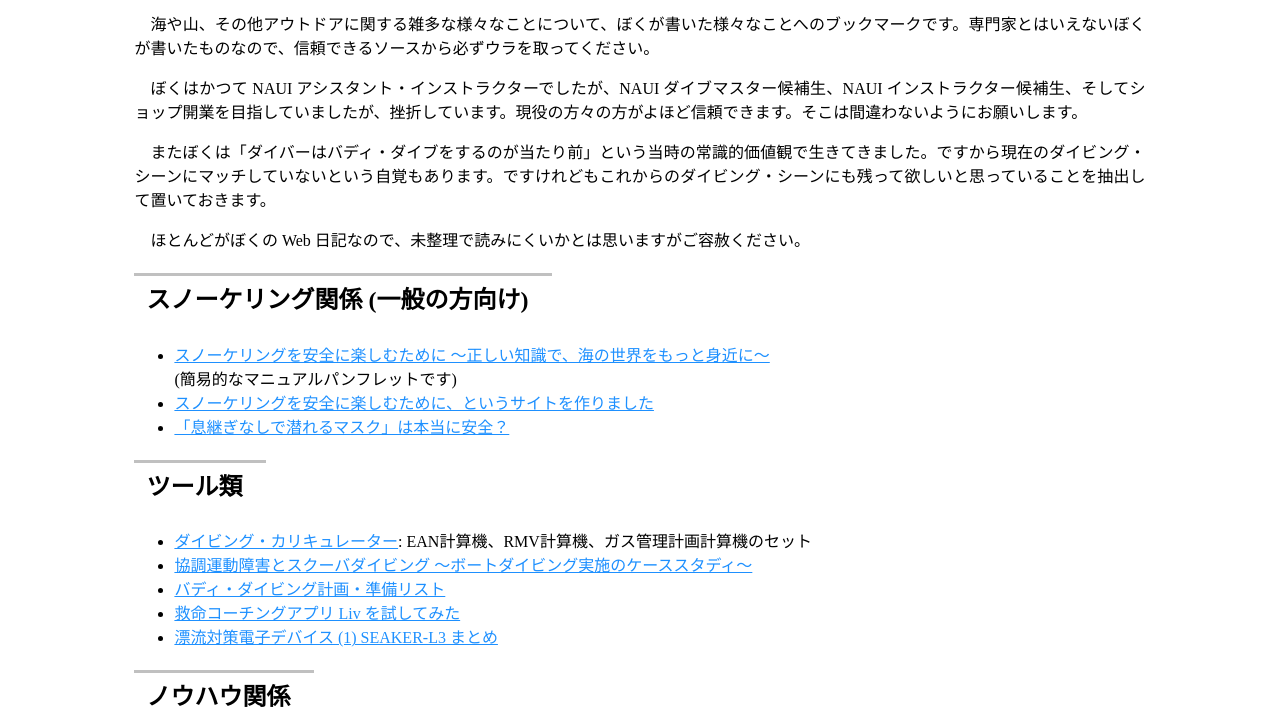
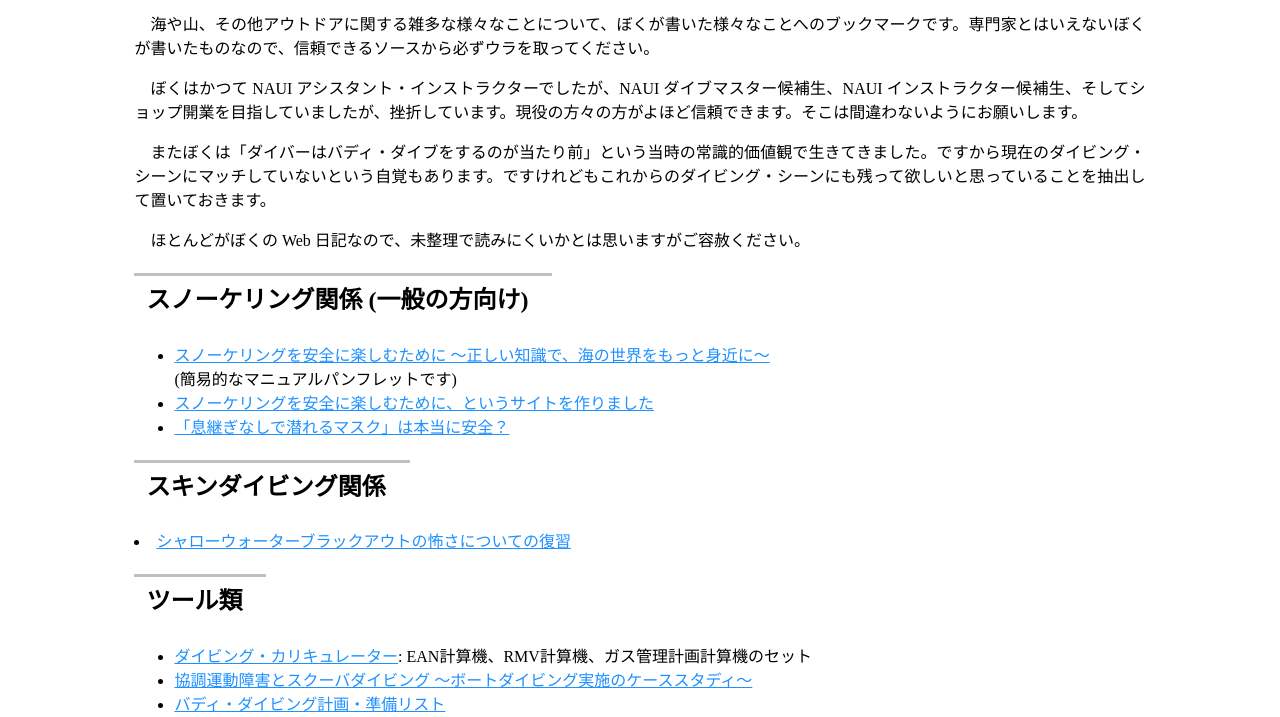
Before and after one commit to mitsugu/hope, a plain HTML site: page index.html in a window 1280 px wide. Shown: the part 82-799 px from the top of the page. Drawn offline with Linux system fonts and the light colour scheme.

Commit message:
シャローウォーターブラックアウトの話が抜けていたので

```diff
--- a/index.html
+++ b/index.html
@@ -94,6 +94,17 @@
 		<li><a href="https://mitsugu.github.io/snorkeling/" class="external" target="_blank">スノーケリングを安全に楽しむために 〜正しい知識で、海の世界をもっと身近に〜</a><br>(簡易的なマニュアルパンフレットです)</li>
 		<li><a href="https://orzbruford.jp/202605/05.html#2026050501" class="external" target="_blank">スノーケリングを安全に楽しむために、というサイトを作りました</a></li>
 		<li><a href="https://orzbruford.jp/202605/04.html#2026050401" class="external" target="_blank">「息継ぎなしで潜れるマスク」は本当に安全？</a></li>
+		<!--
+		<li><a href="" class="external" target="_blank"></a></li>
+		-->
+		</ul>
+
+		<h2 id="skindiving">スキンダイビング関係</h2>
+		<li><a href="https://mitsugu.github.io/shallow_water_blackout/" class="external" target="_blank">シャローウォーターブラックアウトの怖さについての復習</a></li>
+		<ul>
+		<!--
+		<li><a href="" class="external" target="_blank"></a></li>
+		-->
 		</ul>
 
 		<h2 id="tools">ツール類</h2>
```
